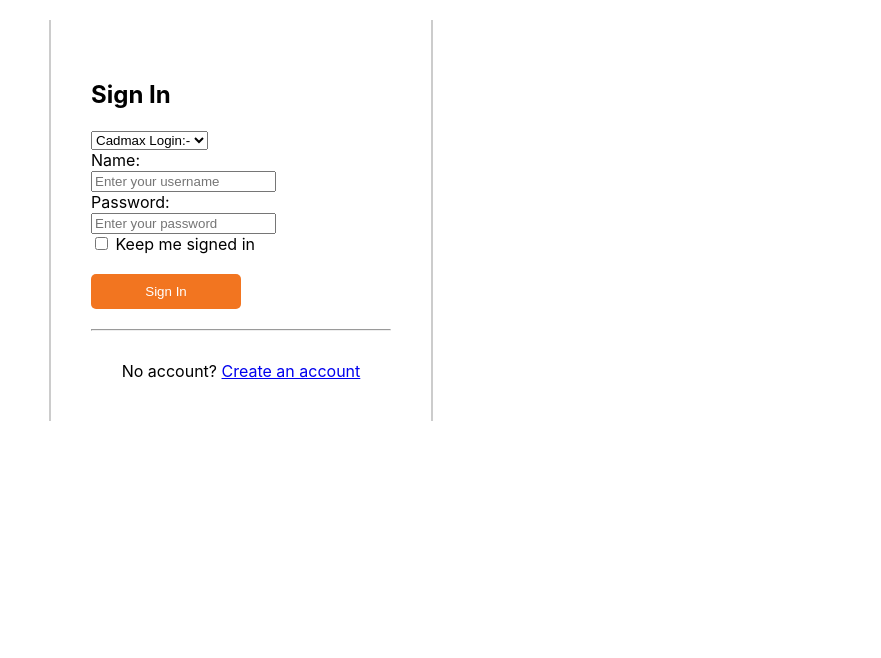
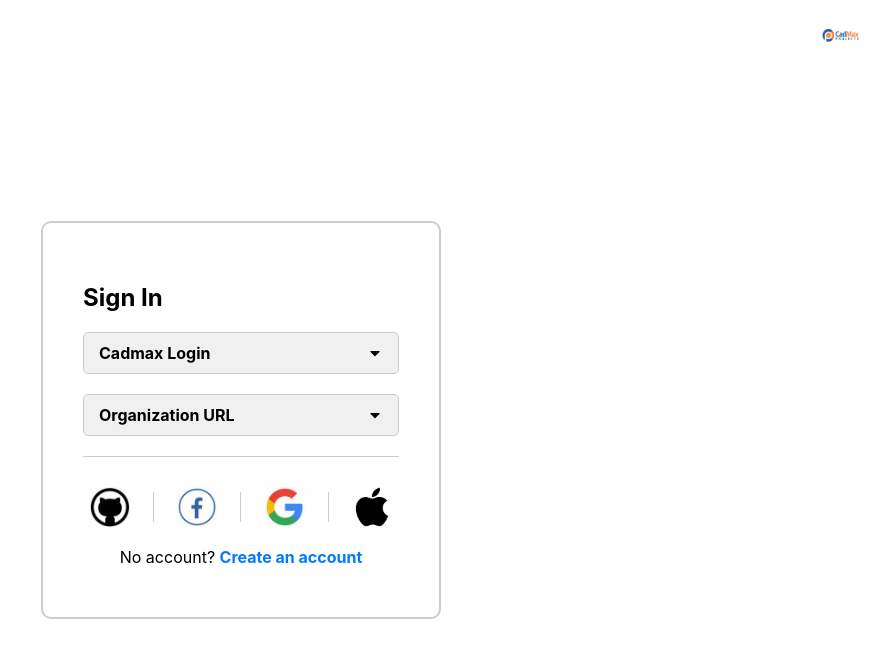
Before and after one commit to lakku153/cad-max, a React (Create React App) app in the folder my-app/: page / in a window 1280 px wide. Shown: the top 658 px of the page, without its empty margins (399-1280 px from the left). Built offline with nearby package versions, Linux system fonts and the light colour scheme; no server answers.

Commit message:
added company logo

```diff
--- a/my-app/package.json
+++ b/my-app/package.json
@@ -8,6 +8,8 @@
     "@testing-library/user-event": "^13.5.0",
     "react": "^18.3.1",
     "react-dom": "^18.3.1",
+    "react-icons": "^5.3.0",
+    "react-router-dom": "^6.27.0",
     "react-scripts": "5.0.1",
     "web-vitals": "^2.1.4"
   },
--- /dev/null
+++ b/my-app/src/SignIn.css
@@ -0,0 +1,156 @@
+/* Main container for the SignIn component */
+.sign-in-container {
+    display: flex;
+    justify-content: center;
+    align-items: center;
+    height: 100vh;
+    padding-top: 20px;
+    position: relative;  /* This ensures absolute positioning within this container */
+  }
+
+  /* Box containing the sign-in form */
+  .sign-in-box {
+    border: 2px solid #ccc;
+    border-radius: 10px;
+    padding: 20px;
+    width: 100%;
+    max-width: 400px;
+    background-color: #fff;
+    box-sizing: border-box; /* Ensure padding/border is included in width calculation */
+  }
+
+  /* Form styles */
+  .sign-in-form {
+    padding: 20px;
+    width: 100%;
+    box-sizing: border-box;
+  }
+
+  /* Logo at top-right corner */
+  .company-logo {
+    position: absolute;
+    top: 20px;  /* Adjust the vertical position of the logo */
+    right: 20px; /* Adjust the horizontal position of the logo */
+    width: 40px;  /* Logo width */
+    height: 30px; /* Logo height */
+    object-fit: contain; /* Ensures the logo scales properly within its dimensions */
+    cursor: pointer;
+  }
+
+  /* Dropdown button style */
+  .dropdown-btn {
+    padding: 10px 15px;
+    border: 1px solid #ccc;
+    border-radius: 5px;
+    cursor: pointer;
+    text-align: center;
+    background-color: #f0f0f0;
+    font-size: 16px;
+    font-weight: bold;
+    margin-bottom: 20px;
+    display: flex;
+    justify-content: space-between;
+    align-items: center;
+    width: 100%;
+    box-sizing: border-box;
+  }
+
+  .dropdown-btn:hover {
+    background-color: #e0e0e0;
+  }
+
+  /* Input field style */
+  .input-field {
+    width: 100%;
+    padding: 8px;
+    margin-bottom: 10px;
+    border-radius: 5px;
+    border: 1px solid #ccc;
+    box-sizing: border-box;
+  }
+
+  /* Button style */
+  .submit-btn {
+    background-color: #F27520;
+    color: white;
+    border: none;
+    padding: 10px 20px;
+    border-radius: 5px;
+    cursor: pointer;
+    width: 100%;
+    text-align: center;
+    margin-bottom: 10px;
+    box-sizing: border-box;
+  }
+
+  .submit-btn:hover {
+    background-color: #e66b1f;
+  }
+
+  /* Checkbox label style */
+  .checkbox-label, .checkbox-label-org {
+    margin-bottom: 15px; /* Add space between checkbox and button */
+  }
+
+  .checkbox-label input, .checkbox-label-org input {
+    margin-right: 5px; /* Space between checkbox and label */
+  }
+
+  /* Logos section */
+  .logos-container {
+    display: flex;
+    justify-content: space-around;
+    align-items: center;
+    margin-top: 30px; /* Increased gap between input fields and logos */
+  }
+
+  /* Logo image style */
+  .logo {
+    width: 40px;
+    height: auto;
+    cursor: pointer;
+  }
+
+  .logos-container img:hover {
+    opacity: 0.8; /* Add hover effect for logos */
+  }
+
+  /* Link text style for 'No account? Create an account' */
+  .no-account-text {
+    text-align: center;
+    font-size: 16px;
+    margin-top: 20px;
+    margin-bottom: 10px;
+  }
+
+  .no-account-text a {
+    color: #007bff; /* Blue color */
+    text-decoration: none;
+    font-weight: bold;
+  }
+
+  .no-account-text a:hover {
+    text-decoration: underline; /* Add underline on hover */
+  }
+
+  /* Horizontal line style */
+  hr {
+    margin: 20px 0;
+    border-top: 1px solid #ccc;
+    border: none; /* Remove the default border to prevent extra lines */
+  }
+
+  /* Divider between logos */
+  .logo-divider {
+    width: 1px; /* Set width for the divider */
+    background-color: #ccc; /* Light grey color for the divider */
+    height: 30px; /* Height of the divider */
+    margin: 0 10px; /* Add spacing between logos and the divider */
+  }
+
+  /* Horizontal line between Organization URL and Logos */
+  .org-logos-divider {
+    margin-top: 20px; /* Gap between organization URL and the logos */
+    border-top: 1px solid #ccc; /* Horizontal rule style */
+    width: 100%; /* Take up full width */
+  }
--- a/my-app/src/SignIn.js
+++ b/my-app/src/SignIn.js
@@ -1,158 +1,152 @@
-import React, { useState, useEffect } from 'react';
+import React, { useState } from 'react';
+import './SignIn.css';  // Import the external CSS file
+
+// Import the company logo
+import companyLogo from './images/cadmax.png';
+// Import local logo images
+import githubLogo from './images/github.jfif';
+import facebookLogo from './images/facebook.jfif';
+import googleLogo from './images/google.jfif';
+import appleLogo from './images/apple.jfif';
+
+// You can use an SVG or a font-based icon like FontAwesome for the down arrow
+import { FaCaretDown } from 'react-icons/fa';  // Using react-icons for the down arrow icon
 
 const SignIn = () => {
   const [name, setName] = useState('');
   const [password, setPassword] = useState('');
-  const [role, setRole] = useState('');
   const [rememberMe, setRememberMe] = useState(false); // State for the checkbox
-  const [logoLinks, setLogoLinks] = useState({});
+  const [showFields, setShowFields] = useState(false); // Track visibility of name and password fields for Cadmax Login
+  const [showOrgField, setShowOrgField] = useState(false); // Track visibility of the name field for Organization Login
 
   const handleSubmit = (e) => {
     e.preventDefault();
     // Handle sign-in logic here (e.g., API call)
     console.log('Name:', name);
     console.log('Password:', password);
-    console.log('Role:', role);
     console.log('Remember Me:', rememberMe);
+    window.location.href = '/dashboard';
   };
 
-  useEffect(() => {
-    const fetchLogoUrls = async () => {
-      try {
-        const response = await fetch('http://127.0.0.1:8000/api/logos');
-        const data = await response.json();
-        setLogoLinks(data);
-      } catch (error) {
-        console.error('Error fetching logo URLs:', error);
-      }
+  // Redirection function
+  const redirectTo = (url) => {
+    window.location.href = url;
   };
 
-    fetchLogoUrls();
-  }, []);
+  // Toggle visibility of name and password fields for Cadmax Login
+  const handleCadmaxDropdownClick = () => {
+    setShowFields(!showFields); // Toggle the visibility for Cadmax Login fields
+    setShowOrgField(false); // Ensure Organization Login fields are hidden when Cadmax Login is clicked
+  };
 
-  // Styles
-  const containerStyle = {
-    display: 'flex',
-    justifyContent: 'center',
-    alignItems: 'flex-start',
-    height: '100vh',
-    paddingTop: '20px',
-  };
-  const borderStyle = {
-    borderLeft: '2px solid #ccc',
-    borderRight: '2px solid #ccc',
-    padding: '20px',
-  };
-  const formStyle = {
-    padding: '20px',
-    width: '300px',
-  };
-  const buttonStyle = {
-    backgroundColor: '#F27520',
-    color: 'white',
-    border: 'none',
-    padding: '10px 20px',
-    borderRadius: '5px',
-    cursor: 'pointer',
-    width: '50%',
-    textAlign: 'center',
-  };
-  const logosContainerStyle = {
-    display: 'flex',
-    justifyContent: 'space-around',
-    alignItems: 'center',
-    marginTop: '20px',
-  };
-  const logoStyle = {
-    width: '40px',
-    height: 'auto',
-  };
-  const linkStyle = {
-    display: 'block',
-    marginTop: '10px',
-    textAlign: 'center',
+  // Toggle visibility of the name field for Organization Login
+  const handleOrgDropdownClick = () => {
+    setShowOrgField(!showOrgField); // Toggle the visibility for Organization Login field
+    setShowFields(false); // Ensure Cadmax Login fields are hidden when Organization Login is clicked
   };
 
   return (
-    <div style={containerStyle}>
-      <div style={borderStyle}>
-        <div style={formStyle}>
+    <div className="sign-in-container">
+
+      {/* Company Logo in the top-right corner */}
+      <img src={companyLogo} alt="Company Logo" className="company-logo" />
+
+      <div className="sign-in-box">
+        <div className="sign-in-form">
           <h2>Sign In</h2>
-          <div>
-            <select value={role} onChange={(e) => setRole(e.target.value)} required>
-              <option value="">Cadmax Login:-</option>
-            </select>
-            <br />
+
+          {/* Cadmax Login Dropdown Button */}
+          <div className="dropdown-btn" onClick={handleCadmaxDropdownClick}>
+            <span>Cadmax Login</span>
+            <FaCaretDown />
           </div>
-          <form onSubmit={handleSubmit}>
+
+          {showFields && !showOrgField && (
+            <>
               <div>
                 <label>Name:</label>
                 <br />
-              <input
-                type="text"
-                value={name}
-                onChange={(e) => setName(e.target.value)}
-                placeholder="Enter your username"
-                required
-              />
+                <input className="input-field" type="text" value={name} onChange={(e) => setName(e.target.value)} placeholder="Enter your username" required />
               </div>
               <div>
                 <label>Password:</label>
                 <br />
-              <input
-                type="password"
-                value={password}
-                onChange={(e) => setPassword(e.target.value)}
-                placeholder="Enter your password"
-                required
-              />
+                <input className="input-field" type="password" value={password} onChange={(e) => setPassword(e.target.value)} placeholder="Enter your password" required />
               </div>
-            <div>
-              <input
-                type="checkbox"
-                checked={rememberMe}
-                onChange={(e) => setRememberMe(e.target.checked)}
-              />
+              <div className="checkbox-label">
+                <input type="checkbox" checked={rememberMe} onChange={(e) => setRememberMe(e.target.checked)} />
                 <label> Keep me signed in</label>
               </div>
               <br />
-            <button type="submit" style={buttonStyle}>Sign In</button>
-          </form>
+              <button className="submit-btn" type="submit">Sign In</button>
+            </>
+          )}
 
-          {/* Horizontal Line */}
-          <hr style={{ margin: '20px 0' }} />
+          {/* Organization Login Dropdown Button */}
+          <div className="dropdown-btn" onClick={handleOrgDropdownClick}>
+            <span>Organization URL</span>
+            <FaCaretDown />
+          </div>
+
+          {showOrgField && (
+            <>
+              <div>
+                <label>Link:</label>
+                <br />
+                <input className="input-field" type="text" value={name} onChange={(e) => setName(e.target.value)} placeholder="Enter Organization URL" required />
+              </div>
+
+              <div className="checkbox-label-org">
+                <input type="checkbox" checked={rememberMe} onChange={(e) => setRememberMe(e.target.checked)} />
+                <label> Remember this URL</label>
+              </div>
+              <br />
+              <button className="submit-btn" type="submit">Continue</button>
+            </>
+          )}
+
+          {/* Horizontal Line between Organization URL and Logos */}
+          <hr className="org-logos-divider" />
 
           {/* Logos Section */}
-          <div style={logosContainerStyle}>
-            {logoLinks.github && (
-              <>
-                <img src={logoLinks.github} alt="GitHub" style={logoStyle} />
-                <span style={{ borderLeft: '1px solid #ccc', height: '30px', margin: '0 10px' }}></span>
-              </>
-            )}
-            {logoLinks.facebook && (
-              <>
-                <img src={logoLinks.facebook} alt="Facebook" style={logoStyle} />
-                <span style={{ borderLeft: '1px solid #ccc', height: '30px', margin: '0 10px' }}></span>
-              </>
-            )}
-            {logoLinks.google && (
-              <>
-                <img src={logoLinks.google} alt="Google" style={logoStyle} />
-                <span style={{ borderLeft: '1px solid #ccc', height: '30px', margin: '0 10px' }}></span>
-              </>
-            )}
-            {logoLinks.apple && (
-              <img src={logoLinks.apple} alt="Apple" style={logoStyle} />
-            )}
+          <div className="logos-container">
+            <img
+              src={githubLogo}
+              alt="GitHub"
+              className="logo"
+              onClick={() => redirectTo('https://github.com')}
+            />
+            <div className="logo-divider"></div>
+            <img
+              src={facebookLogo}
+              alt="Facebook"
+              className="logo"
+              onClick={() => redirectTo('https://facebook.com')}
+            />
+            <div className="logo-divider"></div>
+            <img
+              src={googleLogo}
+              alt="Google"
+              className="logo"
+              onClick={() => redirectTo('https://google.com')}
+            />
+            <div className="logo-divider"></div>
+            <img
+              src={appleLogo}
+              alt="Apple"
+              className="logo"
+              onClick={() => redirectTo('https://apple.com')}
+            />
           </div>
 
-          <div style={linkStyle}>
-              No account? <a href="/create-account">Create an account</a>
+           {/* No account text with link */}
+           <div className="no-account-text">
+            No account? <a href="http://cadmaxpro.com/index.html" target="_blank" rel="noopener noreferrer">Create an account</a>
           </div>
         </div>
       </div>
     </div>
+
   );
 };
 
```
Also changed, not shown: my-app/src/images/cadmax.png (added), 1 other file (tests, documents, lock files or other folders). Lines whose indentation alone changed are shown as unchanged.
